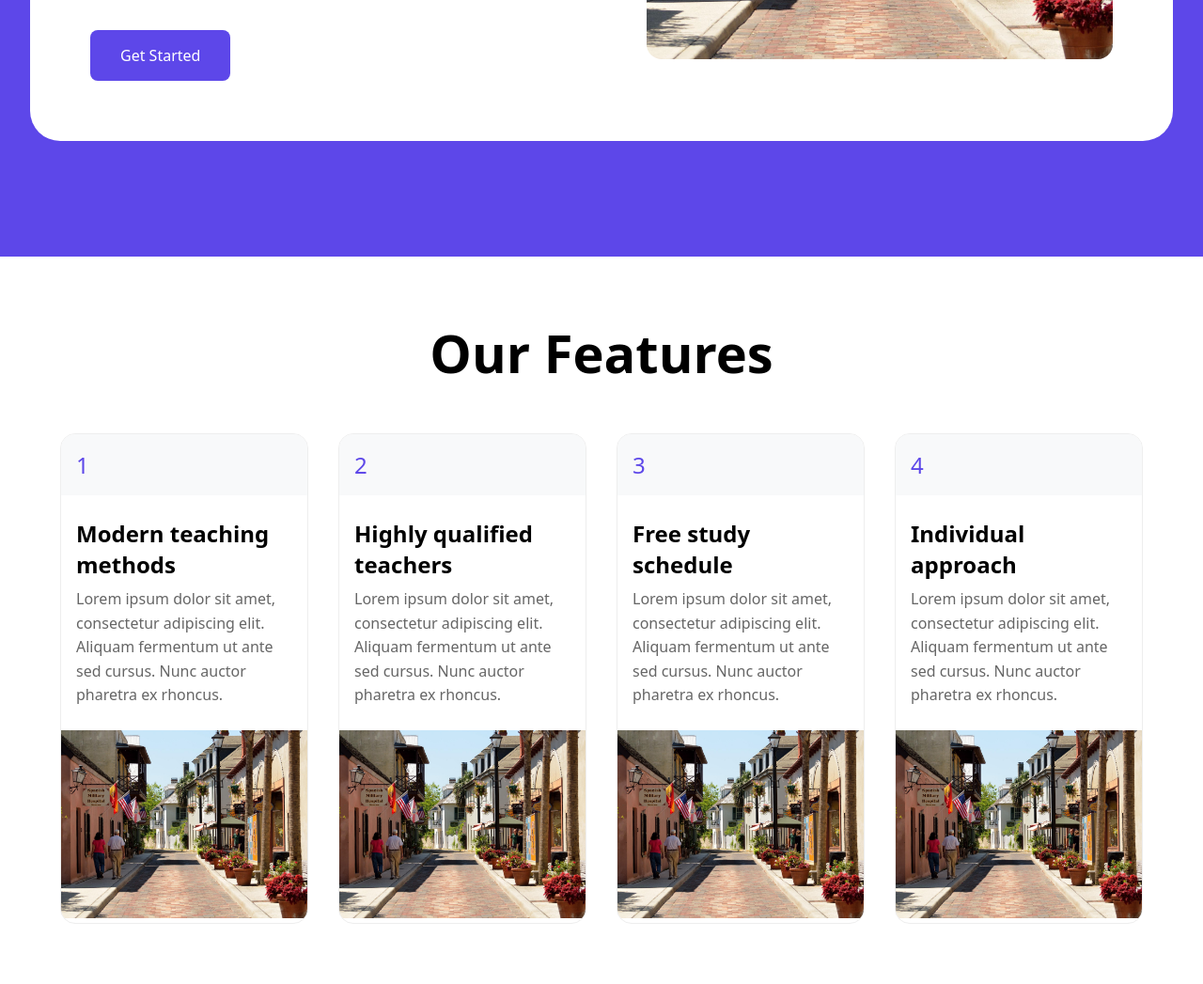
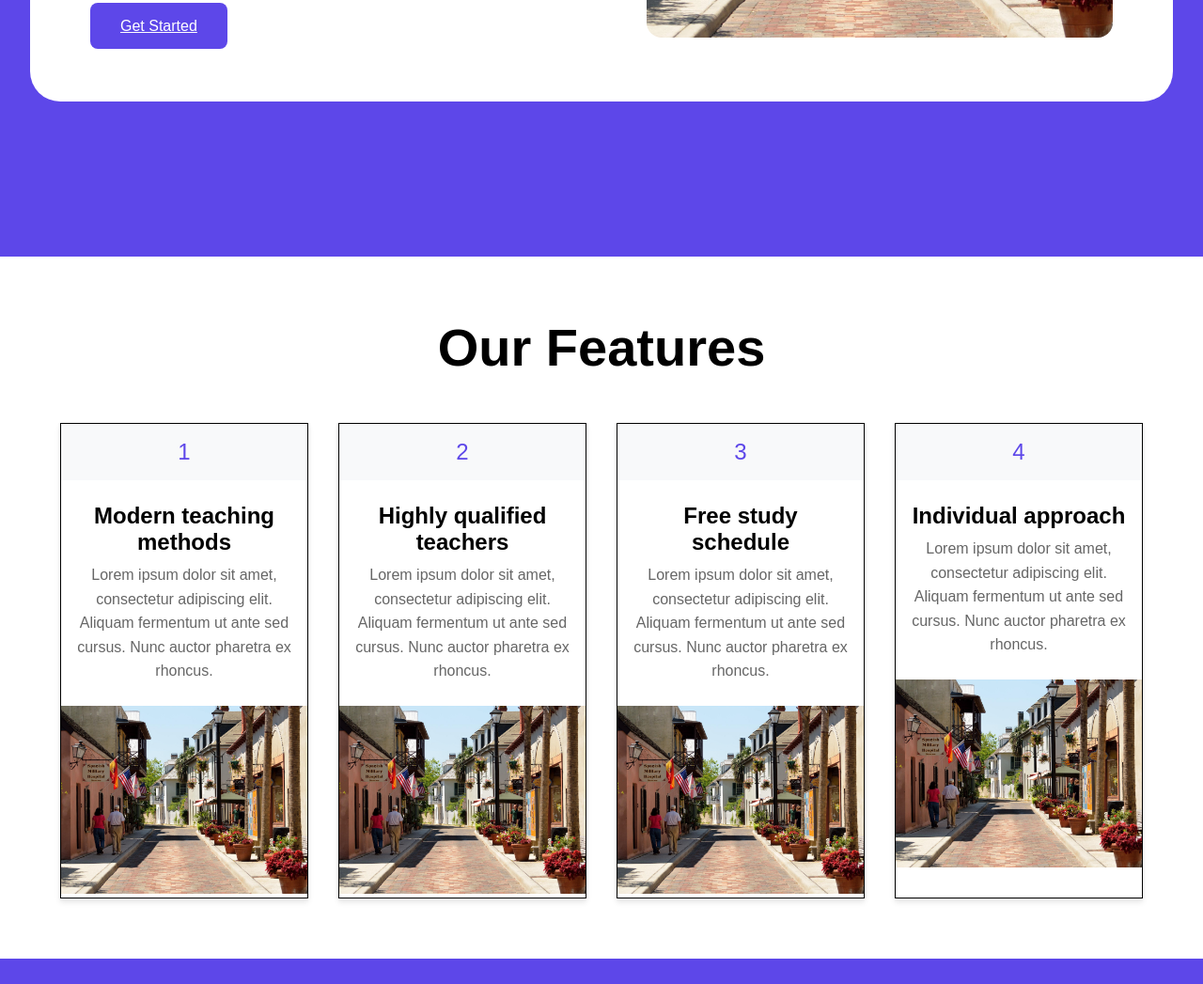
Before and after one commit to Misbah-Razzaq/Web-Portal, a plain HTML site: page index.html in a window 1280 px wide. Shown: the part 527-1574 px from the top of the page at 94% size. After the commit the page ends 1547 px from the top, so only its background shows below. Drawn offline with Linux system fonts and the light colour scheme.

Commit message:
feat: developing hero section && our feature section

```diff
--- a/index.css
+++ b/index.css
@@ -2,11 +2,11 @@
   margin: 0;
   padding: 0;
   box-sizing: border-box;
-  font-family: system-ui, -apple-system, sans-serif;
 }
 
 body {
   background-color: #5D47E9;
+  font-family: Arial, sans-serif;
 }
 
 .container {
@@ -52,6 +52,7 @@ body {
   font-weight: 500;
 }
 
+/* Hero Section */
 .hero-section {
   display: flex;
   align-items: center;
@@ -124,9 +125,11 @@ body {
 }
 
 .feature-card {
-  border: 1px solid #eee;
-  border-radius: 1rem;
+  border: 1px solid #000;
   overflow: hidden;
+  background-color: white;
+  text-align: center;
+  box-shadow: 0 4px 6px rgba(0, 0, 0, 0.1);
 }
 
 .feature-number {
--- a/index.html
+++ b/index.html
@@ -1,11 +1,13 @@
 <!DOCTYPE html>
 <html lang="en">
+
 <head>
     <meta charset="UTF-8">
     <meta name="viewport" content="width=device-width, initial-scale=1.0">
     <title>LearnM5 - Online Spanish Courses</title>
     <link rel="stylesheet" href="index.css">
 </head>
+
 <body>
     <section class="container">
         <div class="container-box">
@@ -29,7 +31,7 @@
                     <h1 class="hero-title">Online Spanish Courses</h1>
                     <p class="hero-text">Lorem ipsum dolor sit amet, consectetur adipiscing elit. Aliquam quis dolor eget imperdiet velit.</p>
                     <p class="hero-text">Praesent imperdiet efficitur nunc, sed feugiat ligula rhoncus eget. Aliquam in odio sit amet ligula rhoncus lobortis nec ut hendrerit nulla.</p>
-                    <button class="btn-primary">Get Started</button>
+                    <a href="#" class="btn-primary">Get Started</a>
                 </div>
                 <div class="hero-image">
                     <img src="heroimage.jpg" alt="Spanish Course Image">
@@ -43,29 +45,30 @@
         <div class="features-grid">
             <div class="feature-card">
                 <span class="feature-number">1</span>
-                <h2 class="feature-heading">Modern teaching methods</h2>
+                <h5 class="feature-heading">Modern teaching methods</h5>
                 <p class="feature-text">Lorem ipsum dolor sit amet, consectetur adipiscing elit. Aliquam fermentum ut ante sed cursus. Nunc auctor pharetra ex rhoncus.</p>
                 <img src="heroimage.jpg" alt="Modern Teaching Methods">
             </div>
             <div class="feature-card">
                 <span class="feature-number">2</span>
-                <h2 class="feature-heading">Highly qualified teachers</h2>
+                <h5 class="feature-heading">Highly qualified teachers</h5>
                 <p class="feature-text">Lorem ipsum dolor sit amet, consectetur adipiscing elit. Aliquam fermentum ut ante sed cursus. Nunc auctor pharetra ex rhoncus.</p>
                 <img src="heroimage.jpg" alt="Highly Qualified Teachers">
             </div>
             <div class="feature-card">
                 <span class="feature-number">3</span>
-                <h2 class="feature-heading">Free study schedule</h2>
+                <h5 class="feature-heading">Free study schedule</h5>
                 <p class="feature-text">Lorem ipsum dolor sit amet, consectetur adipiscing elit. Aliquam fermentum ut ante sed cursus. Nunc auctor pharetra ex rhoncus.</p>
                 <img src="heroimage.jpg" alt="Free Study Schedule">
             </div>
             <div class="feature-card">
                 <span class="feature-number">4</span>
-                <h2 class="feature-heading">Individual approach</h2>
+                <h5 class="feature-heading">Individual approach</h5>
                 <p class="feature-text">Lorem ipsum dolor sit amet, consectetur adipiscing elit. Aliquam fermentum ut ante sed cursus. Nunc auctor pharetra ex rhoncus.</p>
                 <img src="heroimage.jpg" alt="Individual Approach">
             </div>
         </div>
     </section>
 </body>
+
 </html>
```
